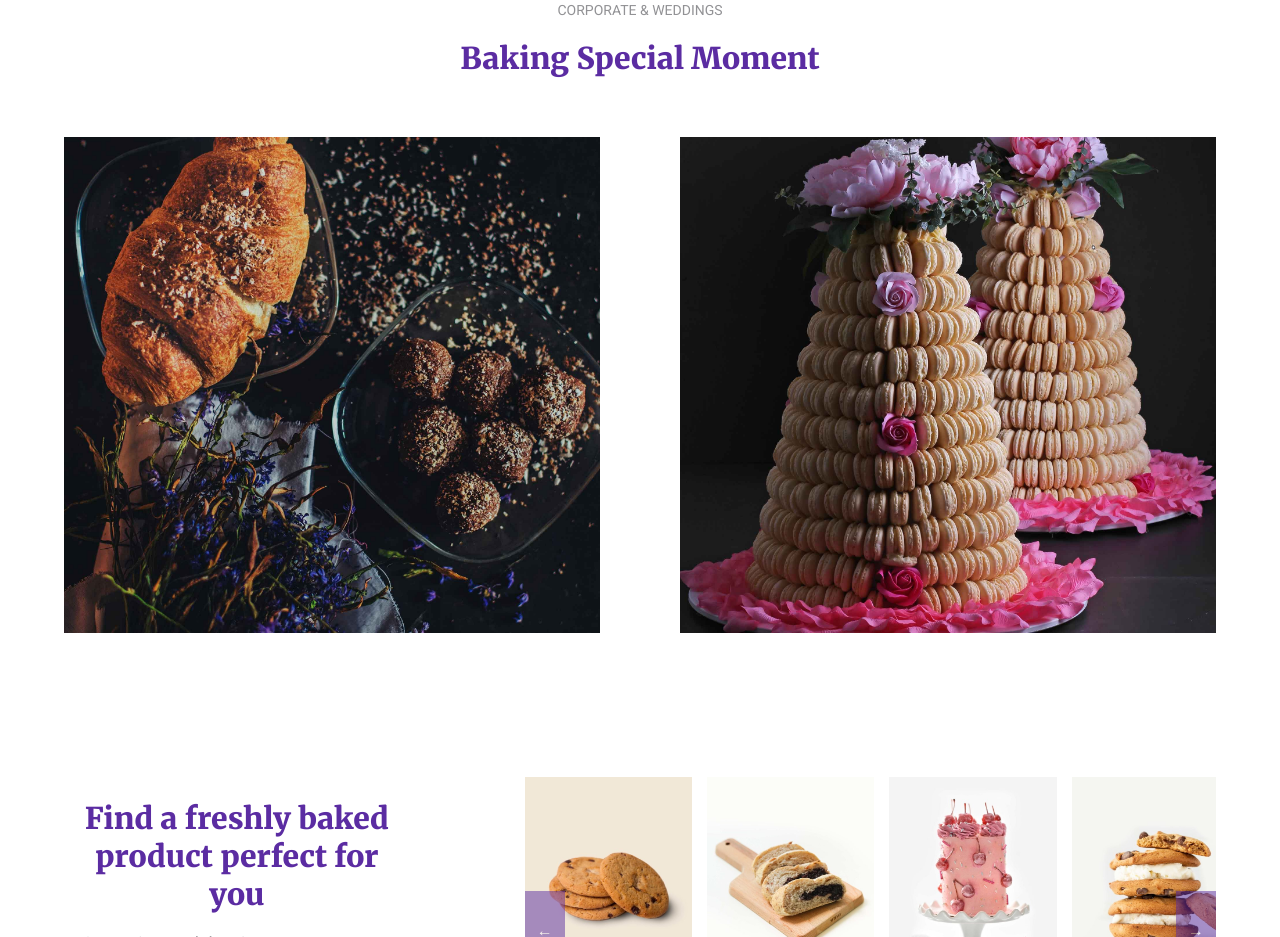
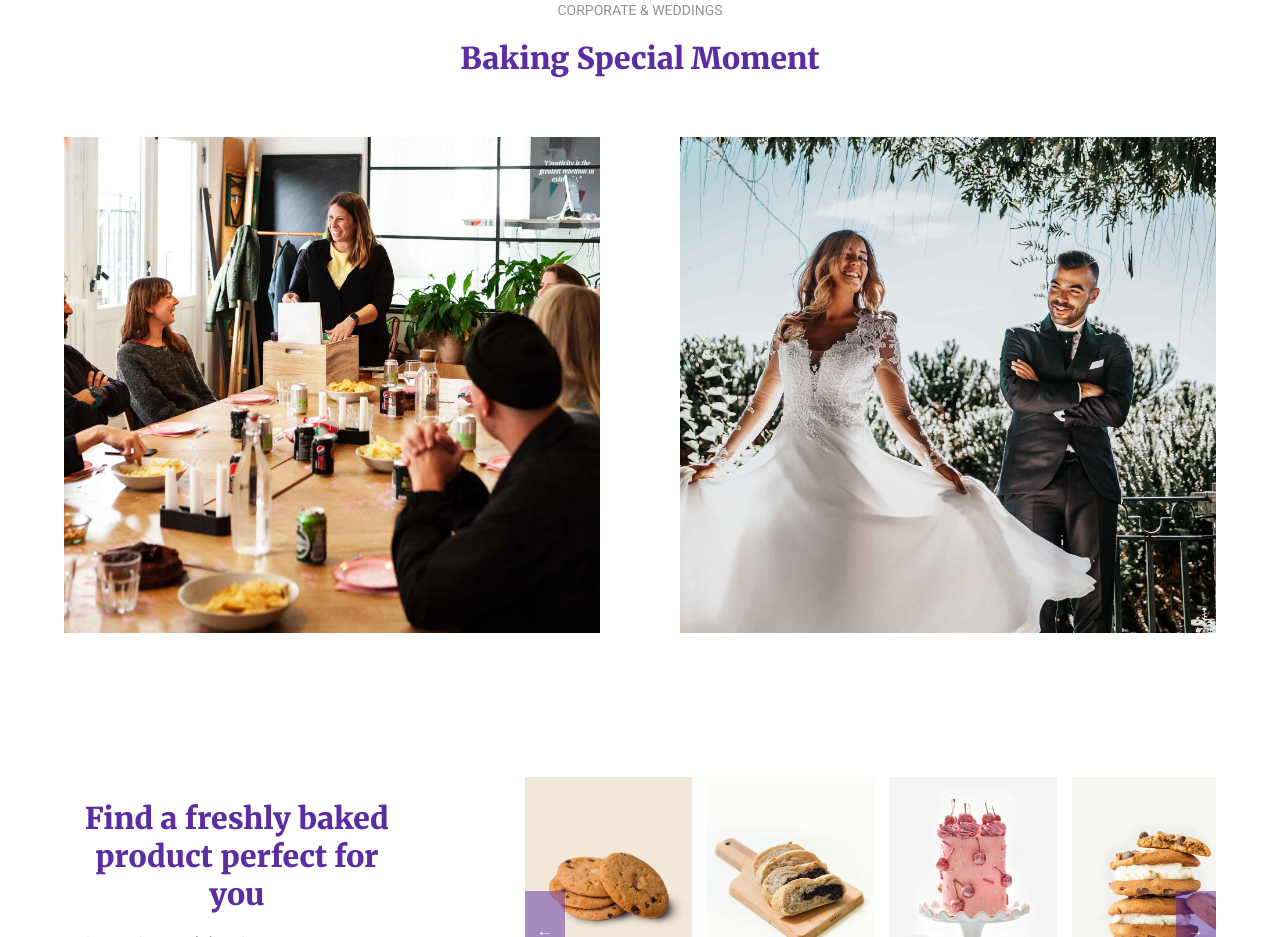
Before and after one commit to Osnago-L/proj-html-vuejs, a Vue app: page / in a window 1280 px wide. Shown: the part 1400-2337 px from the top of the page. Built offline with nearby package versions, Linux system fonts and the light colour scheme.

Commit message:
wedding section done

```diff
--- a/src/assets/javascript/data.js
+++ b/src/assets/javascript/data.js
@@ -65,10 +65,12 @@ var productsList= [
 var corporateWedding = [
     {
         img: require("../../assets/img/corporate-bg.jpg"),
+        event:false,
         imgHover: require("../../assets/img/corporate-hover-bg.jpg")
     },
     {
         img: require("../../assets/img/wedding-bg.jpg"),
+        event:false,
         imgHover: require("../../assets/img/wedding-hover-bg.jpg")
     },
 ]
--- a/src/assets/style/global.scss
+++ b/src/assets/style/global.scss
@@ -60,7 +60,7 @@
     cursor: pointer;
 }
 .button-purple:hover{
-    background-color: #92929527;
+    background-color: #dddddf;
     color: $daisy-bush;
 }
 
--- a/src/components/sections/Weddings.vue
+++ b/src/components/sections/Weddings.vue
@@ -3,10 +3,12 @@
       <span class="title-header">Corporate & Weddings</span>
       <h1 class="title">Baking Special Moment</h1>
       <div class="wedding-images">
-            <div @mouseover="hoverImage" v-for="element,index in item" :key="index">
-                <img :src="hoverImage()? element.imgHover : element.img"  alt="">
-                <div>
-
+            <div @mouseover="hoverOnImage(element)" @mouseleave="hoverLeaveImage(element)" v-for="element,index in item" :key="index">
+                <img :src="element.event ? element.imgHover : element.img"  alt="">
+                <div class="image-info" v-show="element.event">
+                    <span class="title-header">Private & Dining Hall</span>
+                    <h1 class="title">Weddings & Parties</h1>
+                    <button class="button-purple">Explore More</button>
                 </div>
             </div>
 
@@ -20,14 +22,19 @@ export default {
     name: "Weddings",
     data(){
         return{
-            items:"",
-            hoveritem:""
+            item:[],
         }
     },
     methods:{
-        hoverImage(){
-            return true;
-        }
+        hoverOnImage(element){
+            console.log(element);
+            element.event = true
+        },
+        hoverLeaveImage(element){
+            console.log(element);
+            element.event = false
+        },
+
     },
     created(){
         this.item = corporateWedding
@@ -47,6 +54,7 @@ export default {
         gap: 80px;
 
         &>div{
+            position: relative;
             width: 50%;
         }
 
@@ -54,6 +62,29 @@ export default {
            width: 100%;
            object-fit: cover;
         }
+
+        .image-info{
+            width: 100%;
+            height: 100%;
+            position: absolute;
+            top: 0;
+            left: 0;
+            z-index: 999;
+            display: flex;
+            flex-direction: column;
+            align-items: center;
+            justify-content: center;
+
+            span.title-header{
+                font-size: 14px;
+                color: white;
+            }
+
+            h1.title{
+                font-size: 40px;
+                color: white;
+            }
+        }
     }
 }
 </style>
```
